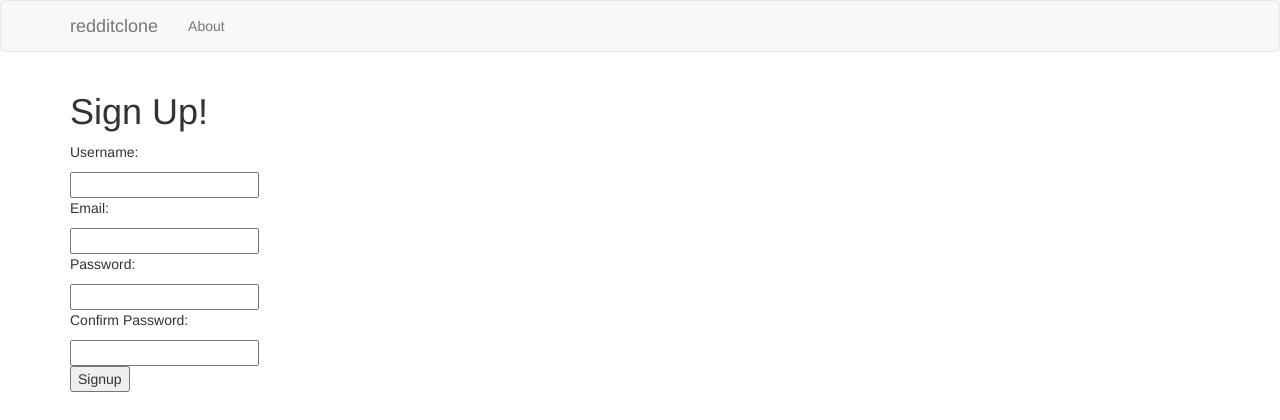
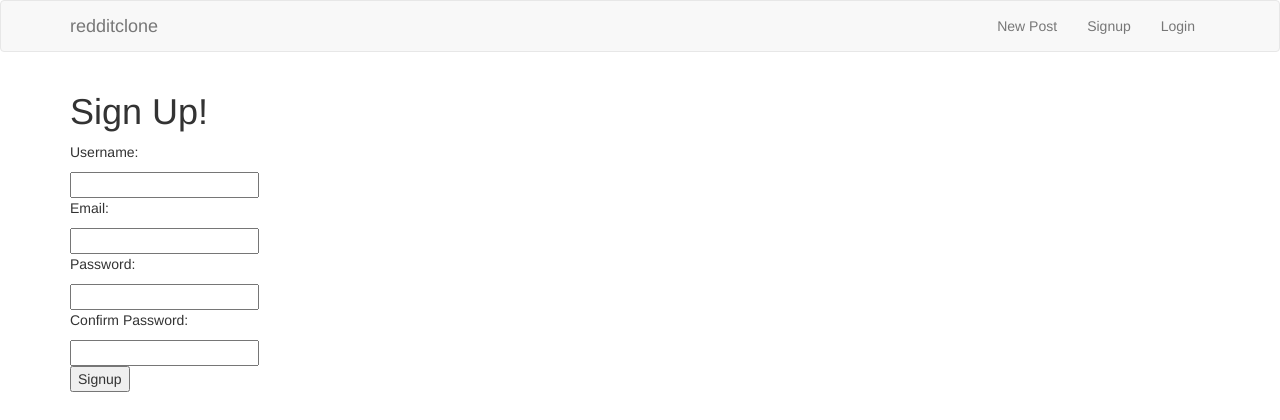
Before and after one commit to kchiv/reddit_clone, a Django app: page /accounts/signup/ in a window 1280 px wide. Shown: the top 420 px of the page. Run offline with Django 3.2, Linux system fonts and the light colour scheme; some libraries are stand-ins or nearby versions.

Commit message:
added user authentication checking in template

```diff
--- a/templates/base.html
+++ b/templates/base.html
@@ -29,8 +29,14 @@
   	      <a class="navbar-brand" href="{% url 'home' %}">redditclone</a>
   	    </div>
         <div class="collapse navbar-collapse" id="bs-example-navbar-collapse-1">
-      		<ul class="nav navbar-nav">
-      			<li><a href="/about/">About</a></li>
+      		<ul class="nav navbar-nav navbar-right">
+      			<li><a href="{% url 'posts:create' %}">New Post</a></li>
+      		{% if user.is_authenticated %}
+      			<li><a href="">Logout</a></li>
+      		{% else %}
+      			<li><a href="{% url 'accounts:signup' %}">Signup</a></li>
+      			<li><a href="{% url 'accounts:login' %}">Login</a></li>
+      		{% endif %}
       		</ul>
         </div>
       </div>
```
Also changed, not shown: db.sqlite3.
